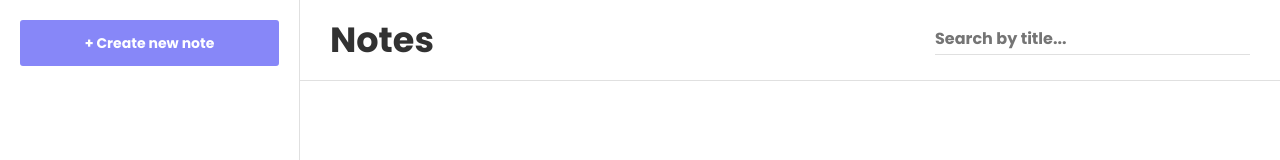
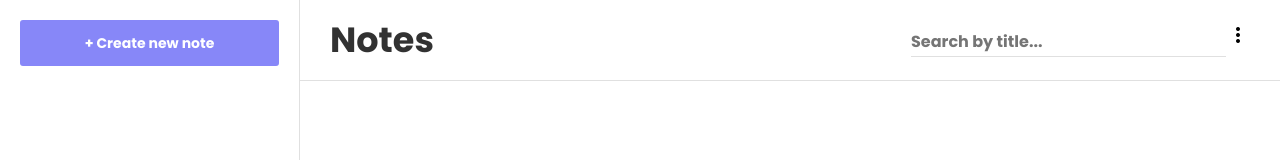
Before and after one commit to Emerx27/notes-app, a React (Vite) app: page / in a window 1280 px wide. Shown: the top 160 px of the page. Built offline with nearby package versions, Linux system fonts and the light colour scheme.

Commit message:
feat: implement dark mode
- created component Menu
- added scss classes to component Menu
- estructured Header component content

```diff
--- a/index.html
+++ b/index.html
@@ -8,6 +8,7 @@
   <link rel="preconnect" href="https://fonts.googleapis.com">
   <link rel="preconnect" href="https://fonts.gstatic.com" crossorigin>
   <link href="https://fonts.googleapis.com/css2?family=Poppins:ital,wght@0,100;0,200;0,300;0,400;0,500;0,600;0,700;0,800;0,900;1,100;1,200;1,300;1,400;1,500;1,600;1,700;1,800;1,900&display=swap" rel="stylesheet">
+  <link href="https://fonts.googleapis.com/css2?family=Material+Symbols+Outlined" rel="stylesheet" />
 </head>
 
 <body>
--- a/src/components/Header.jsx
+++ b/src/components/Header.jsx
@@ -1,4 +1,11 @@
+import { useContext, useState } from "react";
+import Menu from "./Menu";
+import { ScreenContext } from "../contexts/ScreenContext";
+
 function Header({ setFiltered, setFilterValue, setCurrentId, setIsEdited, handleUntitledNotes, filterValue }) {
+    const [isMenuOpened, setMenuIsOpened] = useState(false);
+    const screenSize = useContext(ScreenContext);
+
     function filterNotes(e) {
         let value = e.target.value.trim().toLowerCase();
         setFiltered(true);
@@ -14,8 +21,21 @@ function Header({ setFiltered, setFilterValue, setCurrentId, setIsEdited, handle
     return (
         <header className="header">
             <div className="header__content">
-                <h1 className="header__title">Notes</h1>
-                <input className="header__input" value={filterValue} type="text" placeholder="Search by title..." onChange={filterNotes} />
+                <div className="header__head">
+                    <h1 className="header__title">Notes</h1>
+                    {screenSize < 768 ? <span onClick={() => setMenuIsOpened(prev => !prev)} className="header__btn material-symbols-outlined">
+                        more_vert
+                    </span> : null}
+                </div>
+
+                <div className="header__div">
+                    <input className="header__input" value={filterValue} type="text" placeholder="Search by title..." onChange={filterNotes} />
+
+                    {screenSize > 768 ? <span onClick={() => setMenuIsOpened(prev => !prev)} className="header__btn material-symbols-outlined">
+                        more_vert
+                    </span> : null}
+                    {isMenuOpened && <Menu />}
+                </div>
             </div>
         </header>
     )
--- /dev/null
+++ b/src/components/Menu.jsx
@@ -0,0 +1,17 @@
+function Menu() {
+    return (
+        <div className="header__menu">
+            <span className="header__menu-icon header__menu-icon--dark material-symbols-outlined">
+                light_mode
+            </span>
+
+            <span className="header__menu-switch"></span>
+
+            <span className="header__menu-icon header__menu-icon--dark material-symbols-outlined">
+                dark_mode
+            </span>
+        </div>
+    )
+}
+
+export default Menu;
```
